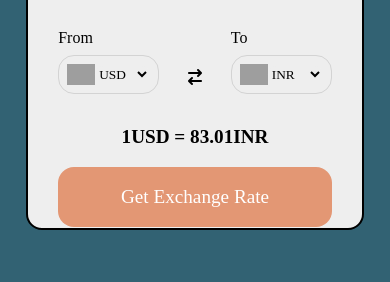
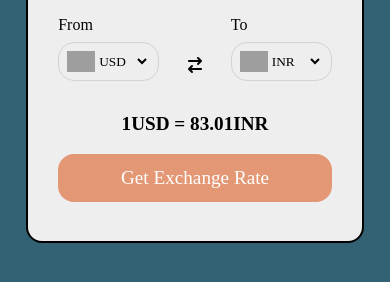
Before and after one commit to HectiK07/Currency-Converter, a plain HTML site: page index.html in a window 390 px wide. Shown: the part 390-672 px from the top of the page. Drawn offline with Linux system fonts and the light colour scheme; no server answers; grey boxes are pictures that could not be loaded.

Commit message:
Add files via upload

```diff
--- a/style.css
+++ b/style.css
@@ -115,8 +115,17 @@ form button {
         background-color: #eee;
         padding: 30px;
         border-radius: 1rem;
-        height: 47vh;
+        height: 50vh;
         width: 40vh;
         border: 2px solid black;
     }
+
+    form button {
+        padding: 0.8rem;
+        background-color: #E39774;
+        color: white;
+        font-size: 1.2rem;
+        cursor: pointer;
+        margin-bottom: 1.2rem;
+    }
 }
```
